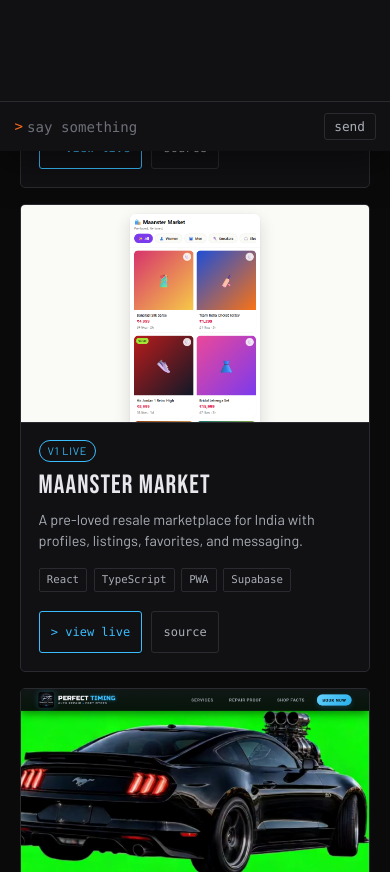
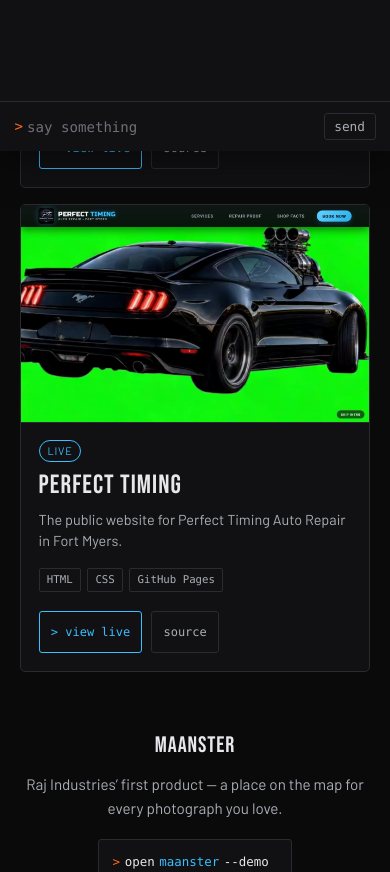
Before and after one commit to Palle017/rajindustries-site, a plain HTML site: page index.html in a window 390 px wide. Shown: the part 693-1565 px from the top of the page. Drawn offline with Linux system fonts and the light colour scheme.

Commit message:
Treat SPOTTED and Maanster Market as one project

```diff
--- a/index.html
+++ b/index.html
@@ -98,7 +98,7 @@
   }
   .projects-sub { margin:.6rem 0 0; max-width:38rem; color:var(--muted); }
   .project-grid {
-    display:grid; grid-template-columns:repeat(3,minmax(0,1fr)); gap:1rem;
+    display:grid; grid-template-columns:repeat(2,minmax(0,1fr)); gap:1rem;
     margin:1.75rem 0 0;
   }
   .project-card {
@@ -151,15 +151,12 @@
   .project-link:first-child { border-color:var(--accent); color:var(--accent); }
   .project-link:hover { border-color:var(--fire); color:var(--text); }
 
-  @media (max-width:860px) {
-    .project-grid { grid-template-columns:repeat(2,minmax(0,1fr)); }
-    .project-card:first-child { grid-column:1/-1; }
+  @media (max-width:760px) {
+    .project-grid { grid-template-columns:1fr; }
   }
   @media (max-width:580px) {
     body { padding:1.25rem; }
     .term { padding:.75rem .85rem; font-size:.78rem; }
-    .project-grid { grid-template-columns:1fr; }
-    .project-card:first-child { grid-column:auto; }
   }
 
   .inspired {
@@ -369,22 +366,6 @@
           <div class="project-actions">
             <a class="project-link" href="https://www.spottedin.co/" aria-label="Open the live SPOTTED project">&gt; view live</a>
             <a class="project-link" href="https://github.com/Palle017/spottedin-c" aria-label="View the SPOTTED source on GitHub">source</a>
-          </div>
-        </div>
-      </article>
-
-      <article class="project-card">
-        <img class="project-shot" src="assets/projects/maanster-market.png" alt="Maanster Market product feed showing pre-loved clothing listings" width="1280" height="800" loading="lazy" decoding="async">
-        <div class="project-body">
-          <span class="project-status">V1 live</span>
-          <h3 class="project-name">Maanster Market</h3>
-          <p class="project-desc">A pre-loved resale marketplace for India with profiles, listings, favorites, and messaging.</p>
-          <ul class="project-tech" aria-label="Maanster Market technologies">
-            <li>React</li><li>TypeScript</li><li>PWA</li><li>Supabase</li>
-          </ul>
-          <div class="project-actions">
-            <a class="project-link" href="https://palle017.github.io/maanster-market/" aria-label="Open the live Maanster Market project">&gt; view live</a>
-            <a class="project-link" href="https://github.com/Palle017/maanster-market" aria-label="View the Maanster Market source on GitHub">source</a>
           </div>
         </div>
       </article>
```
Also changed, not shown: README.md.
